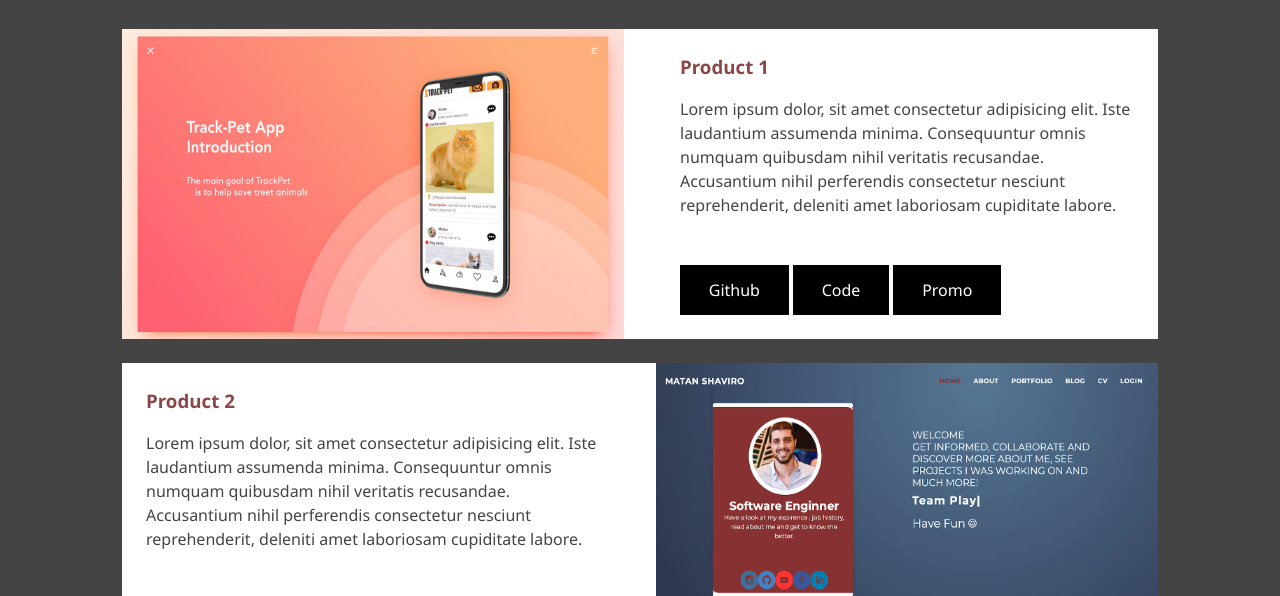
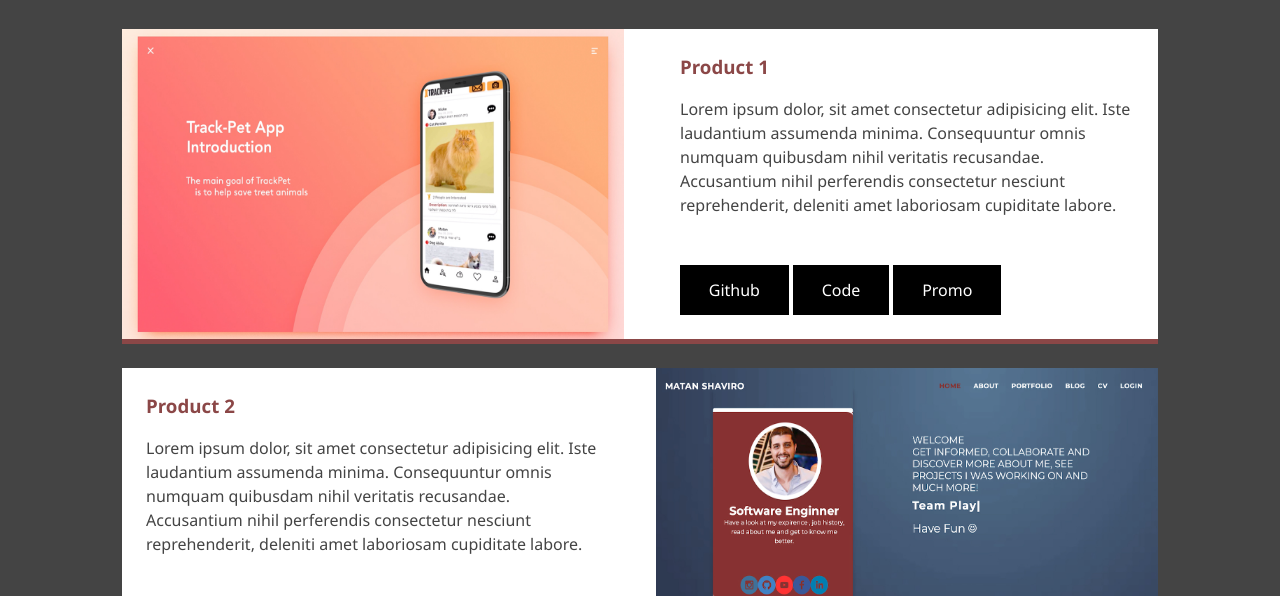
Before and after one commit to matan3sh/myPortfolio_html, a website: page dist/work.html in a window 1280 px wide. Shown: the part 177-773 px from the top of the page. Drawn offline with nearby package versions, Linux system fonts and the light colour scheme.

Commit message:
improve UI

```diff
--- a/scss/main.scss
+++ b/scss/main.scss
@@ -127,6 +127,7 @@ main {
   grid-gap: 2rem;
   background: #fff;
   margin-bottom: 1.5rem;
+  border-bottom: $secondary-color 5px solid;
 
   p {
     color: $primary-color;
```
Also changed, not shown: dist/css/main.css.
